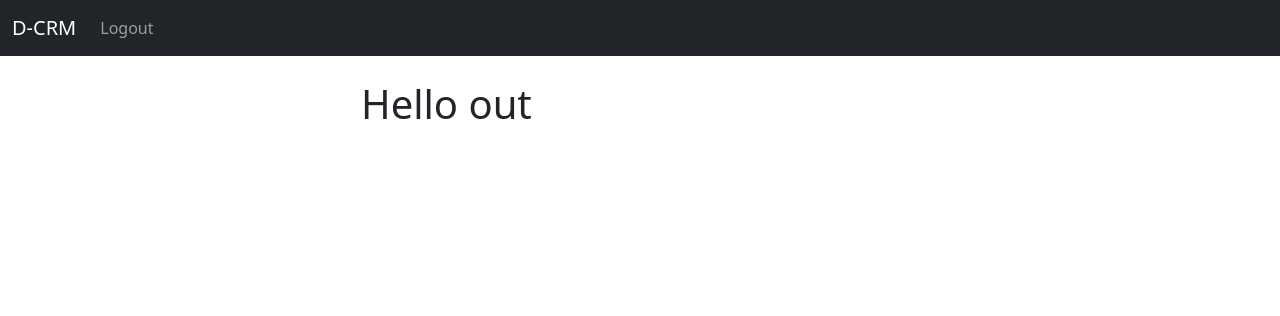
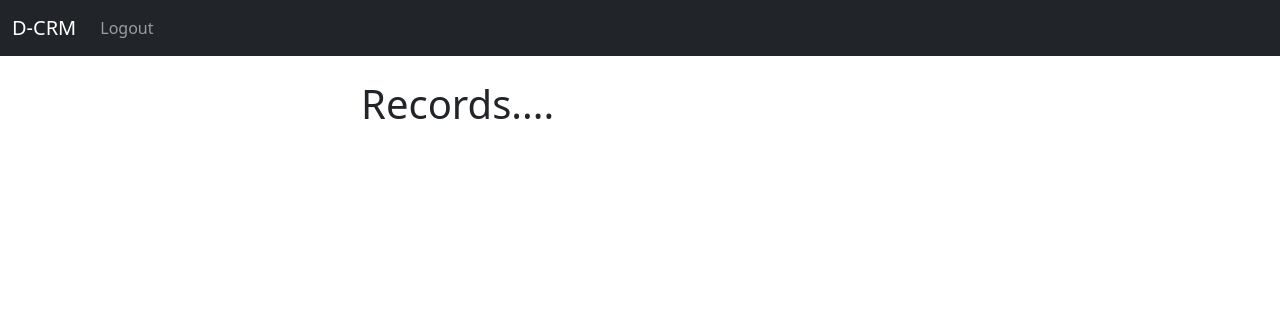
Before and after one commit to kwabenahcode/CRM, a Django app: page / in a window 1280 px wide. Shown: the top 316 px of the page. Run offline with Django 5.2, Linux system fonts and the light colour scheme; the visitor is signed in with stand-in values (Sample User, id 1); data that the repository does not hold is empty.

Commit message:
adding record data to home page

```diff
--- a/dcrm/website/templates/home.html
+++ b/dcrm/website/templates/home.html
@@ -4,7 +4,12 @@
 
     <div class='col-md-6 offset-md-3'>
         {% if user.is_authenticated %}
-        <h1>Hello out</h1>
+        <h1>Records....</h1>
+        {% if records %}
+            {% for record in records %}
+                {{ record }} <br />
+            {% endfor %}
+        {% endif %}
 
         {% else %}
         <h1>Login</h1>
--- a/dcrm/website/views.py
+++ b/dcrm/website/views.py
@@ -2,8 +2,10 @@ from django.shortcuts import render, redirect
 from django.contrib.auth import authenticate, login, logout
 from django.contrib import messages
 from .forms import SignUpForm
+from .models import Record
 
 def home(request):
+    records = Record.objects.all()
     if request.method == 'POST':
         username = request.POST['username']
         password = request.POST['password']
@@ -15,7 +17,7 @@ def home(request):
             return redirect('home')
         else:
             messages.error(request, "There was an error logging in!...Try again")
-    return render(request, 'home.html', {})
+    return render(request, 'home.html', {'records': records})
 
 
 def logout_user(request):
```
